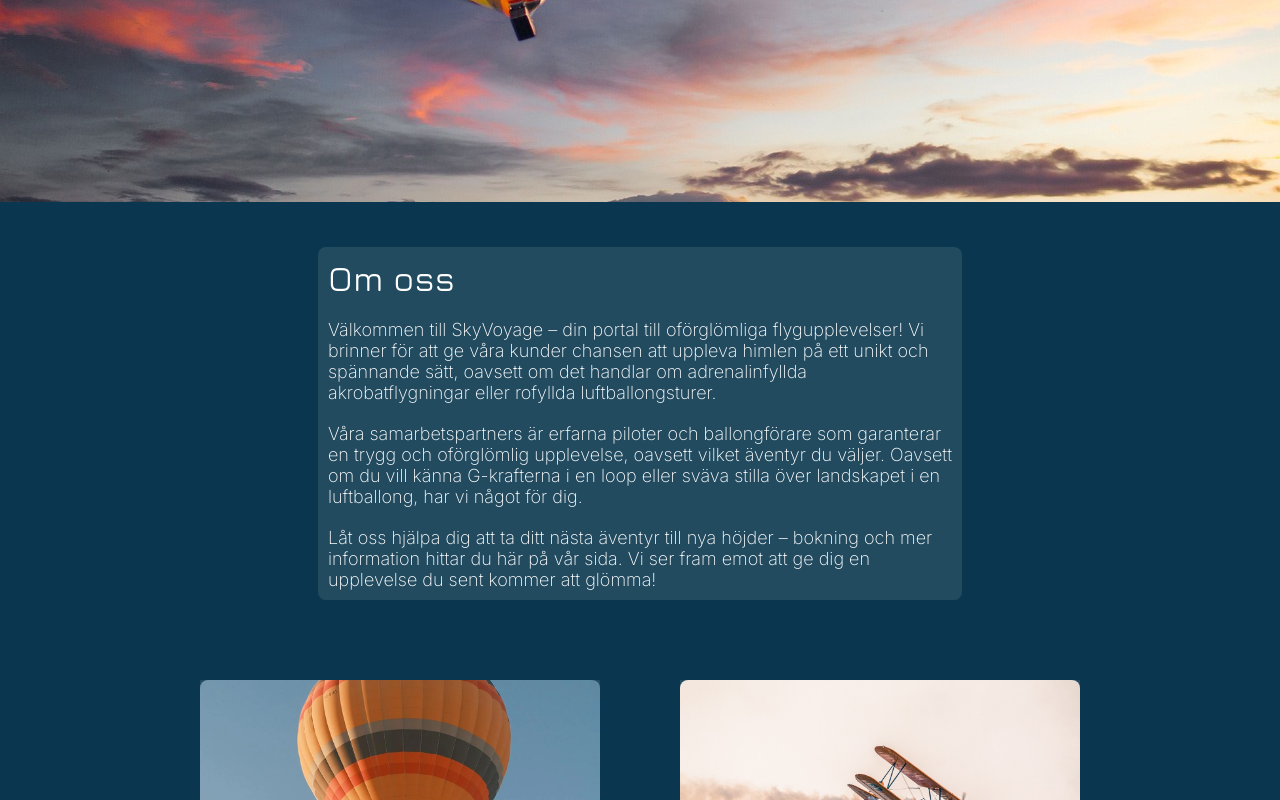
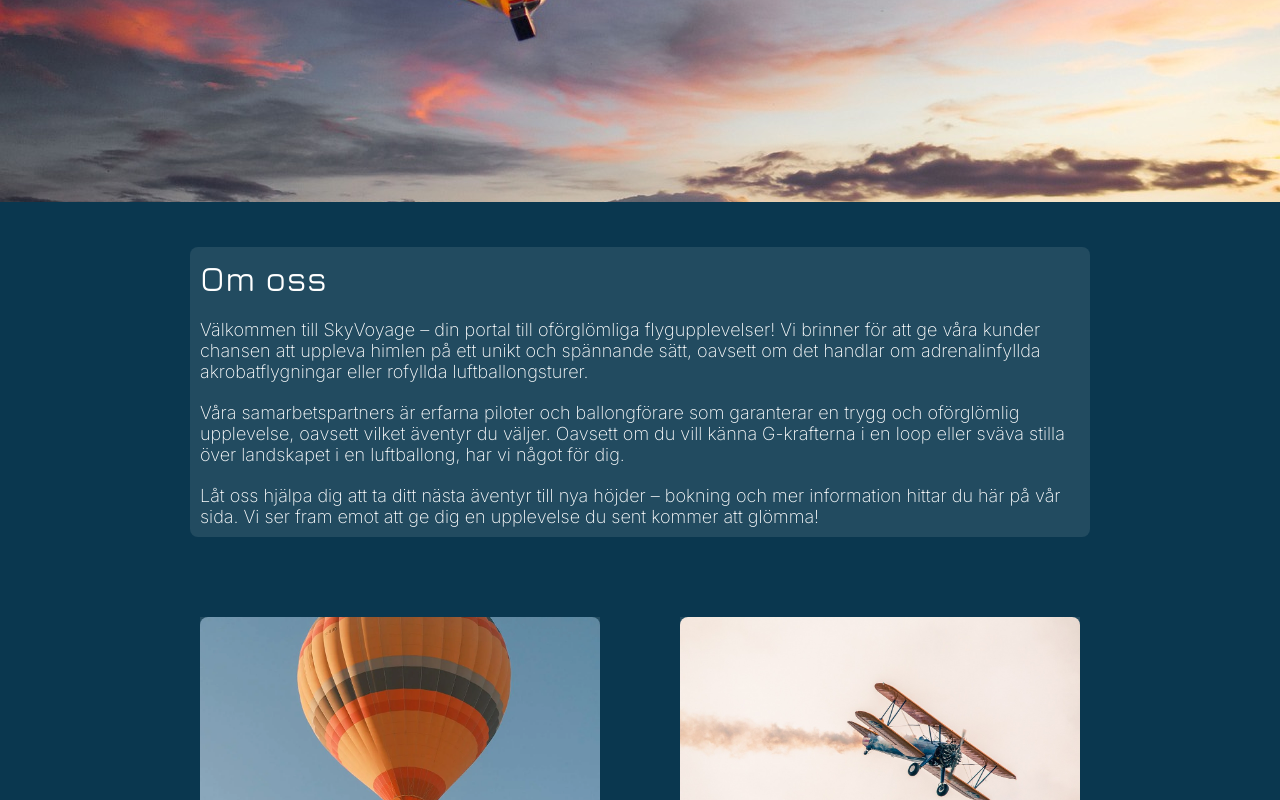
Before and after one commit to ellinorjohansson/SkyVoyage-Glantan, a Vue app: page / in a window 1280 px wide. Shown: the part 488-1288 px from the top of the page. Built offline with nearby package versions, Linux system fonts and the light colour scheme; a web font is replaced by a local one.

Commit message:
💄(style): style on HowToBook page and fixed style on AboutUs so it's the same

```diff
--- a/src/component/AboutUs.vue
+++ b/src/component/AboutUs.vue
@@ -13,7 +13,9 @@
     main {
         background-color: $charcoal;
         border-radius: 8px;
-        margin: 20px 18px;
+        max-width: 900px;
+        width: 90%;
+        margin: 45px auto;
         h2 {
         font-family: $font-heading2;
         font-size: $mobile-font-size-heading2;
@@ -33,7 +35,6 @@
     }
     @media screen and (min-width: 768px) {
         main {
-            margin: 45px 25px;
             h2 {
             font-size: $tablet-font-size-heading2;
             }
@@ -42,10 +43,8 @@
             }
         }
     }
-
     @media screen and (min-width: 1024px) {
         main {
-            margin: 45px 318px;
             h2 {
             font-size: $tablet-font-size-heading2;
             }
--- a/src/component/HowToBook.vue
+++ b/src/component/HowToBook.vue
@@ -1,7 +1,53 @@
 <script lang="ts" setup></script>
 
 <template>
-    <h2>h2</h2>
+    <main class="text-container">
+        <h2>Bokning</h2>
+        <p>Hos SkyVoyage erbjuder vi oförglömliga flygturer med både luftballong och akrobatflyg där du får uppleva världen från ett helt nytt  perspektiv! Oavsett om du vill fira en speciell dag, överraska någon du tycker om eller bara njuta av den magiska känslan av att flyga högt upp i luften, så är det ett äventyr du sent kommer glömma.</p>
+        <p>Vi erbjuder både privata och gruppbokningar, vilket gör det perfekt för romantiska utflykter, familjeäventyr, företagsevent eller andra speciella tillfällen.</p>
+    </main>
 </template>
 
-<style lang="scss"></style>
+<style lang="scss">
+    .text-container {
+        background-color: $charcoal;
+        border-radius: 8px;
+        max-width: 900px;
+        width: 90%;
+        margin: 45px auto;
+        h2 {
+            font-family: $font-heading2;
+            font-size: $mobile-font-size-heading2;
+            color: white;
+            font-weight: 500;
+            padding: 10px 0 0 10px;
+        }
+        p {
+            font-family: $font-body;
+            font-size: $mobile-font-size-paragraph;
+            color: white;
+            font-weight: 200;
+            padding: 0 0 10px 10px;
+        }
+    }
+    @media screen and (min-width: 768px) {
+        main {
+            h2 {
+            font-size: $tablet-font-size-heading2;
+            }
+            p {
+                font-size: $tablet-font-size-paragraph;
+            }
+        }
+    }
+    @media screen and (min-width: 1024px) {
+        main {
+            h2 {
+            font-size: $tablet-font-size-heading2;
+            }
+            p {
+                font-size: $tablet-font-size-paragraph;
+            }
+        }
+    }
+</style>
```
